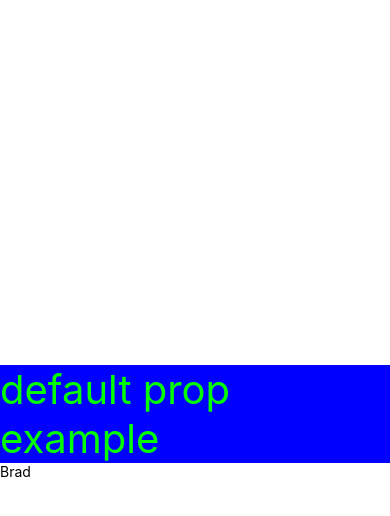
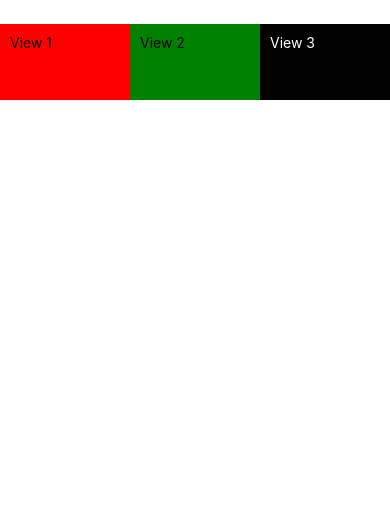
Before and after one commit to crazyceelo/reactNativeTest, a React Native app: screen / in a window 390 px wide. Shown: the top 516 px of the page. Built offline with nearby package versions, Linux system fonts and the light colour scheme.

Commit message:
component 2 with onpress events are complete

```diff
--- a/App.js
+++ b/App.js
@@ -3,12 +3,14 @@ import { StyleSheet, Text, View } from "react-native";
 
 // components
 import Hello from "./components/Hello";
+import Component2 from "./components/component2/Component2";
 
 export default class App extends React.Component {
   render() {
     return (
-      <View style={styles.container}>
-        <Hello />
+      <View>
+        {/* <Hello /> */}
+        <Component2 />
       </View>
     );
   }
--- /dev/null
+++ b/components/component2/Component2.js
@@ -0,0 +1,84 @@
+import React, { Component } from "react";
+import {
+  View,
+  Text,
+  StyleSheet,
+  TouchableHighlight,
+  TouchableOpacity
+} from "react-native";
+
+export default class Component2 extends Component {
+  onPress() {
+    console.log("area pressed");
+  }
+
+  onPress2() {
+    console.log("area 2 pressed");
+  }
+
+  render() {
+    return (
+      <View>
+        {/* <View style={styles.myView}>
+          <Text style={styles.myText}>component 2</Text>
+        </View> */}
+        <View style={styles.container}>
+          <TouchableHighlight
+            onPress={this.onPress.bind(this)}
+            style={styles.v1}
+            underlayColor="blue"
+          >
+            <View>
+              <Text>View 1</Text>
+            </View>
+          </TouchableHighlight>
+          <TouchableOpacity
+            style={styles.v2}
+            onPress={this.onPress2.bind(this)}
+          >
+            <View>
+              <Text>View 2</Text>
+            </View>
+          </TouchableOpacity>
+          <View style={styles.v3}>
+            <Text style={styles.v3Text}>View 3</Text>
+          </View>
+        </View>
+      </View>
+    );
+  }
+}
+
+const styles = StyleSheet.create({
+  myView: {
+    backgroundColor: "blue"
+  },
+  myText: {
+    color: "white"
+  },
+  container: {
+    flexDirection: "row",
+    height: 100
+  },
+  v1: {
+    flex: 1,
+    backgroundColor: "red",
+    padding: 10,
+    marginTop: 24
+  },
+  v2: {
+    flex: 1,
+    backgroundColor: "green",
+    padding: 10,
+    marginTop: 24
+  },
+  v3: {
+    flex: 1,
+    backgroundColor: "black",
+    padding: 10,
+    marginTop: 24
+  },
+  v3Text: {
+    color: "white"
+  }
+});
```
